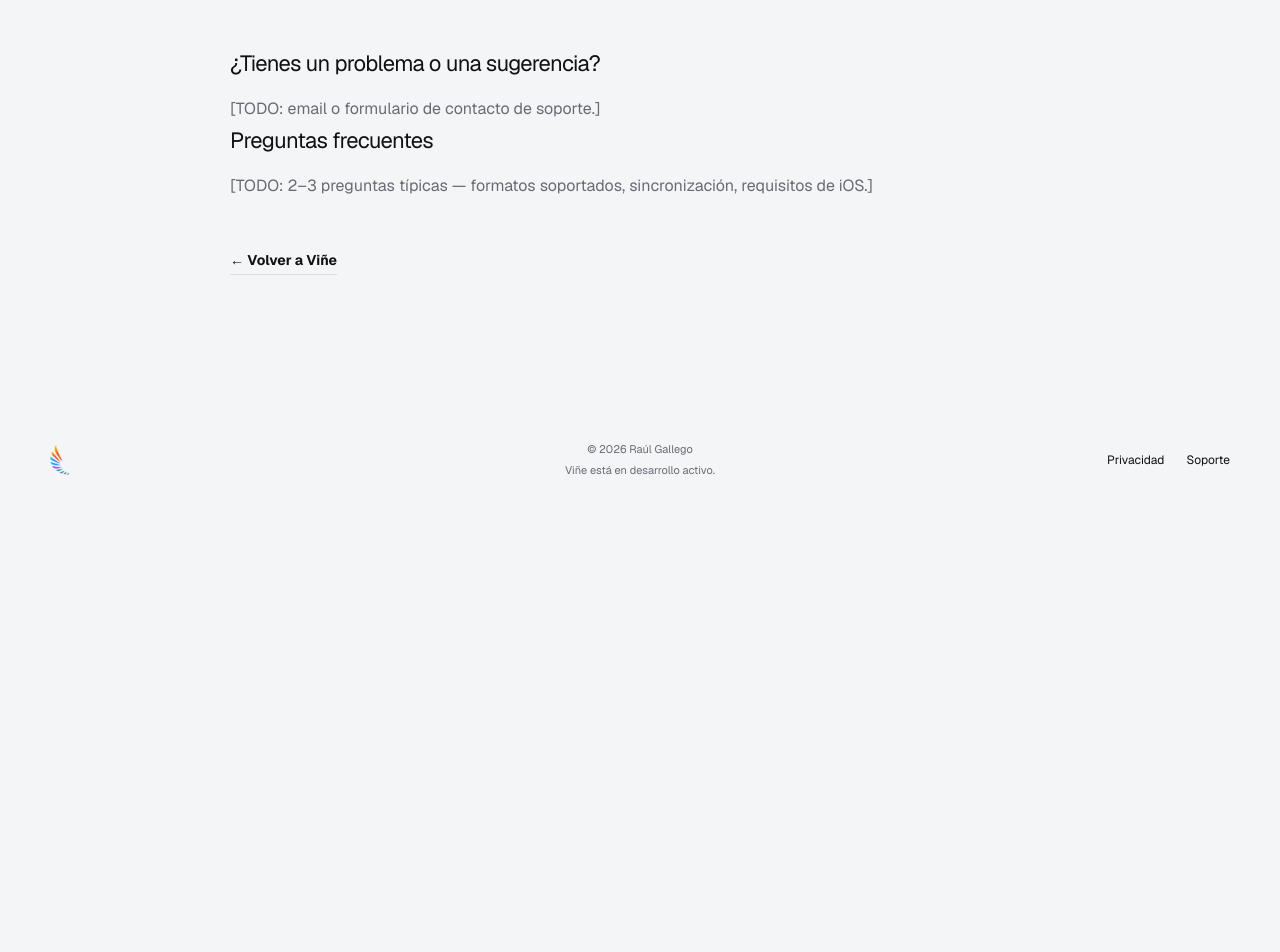
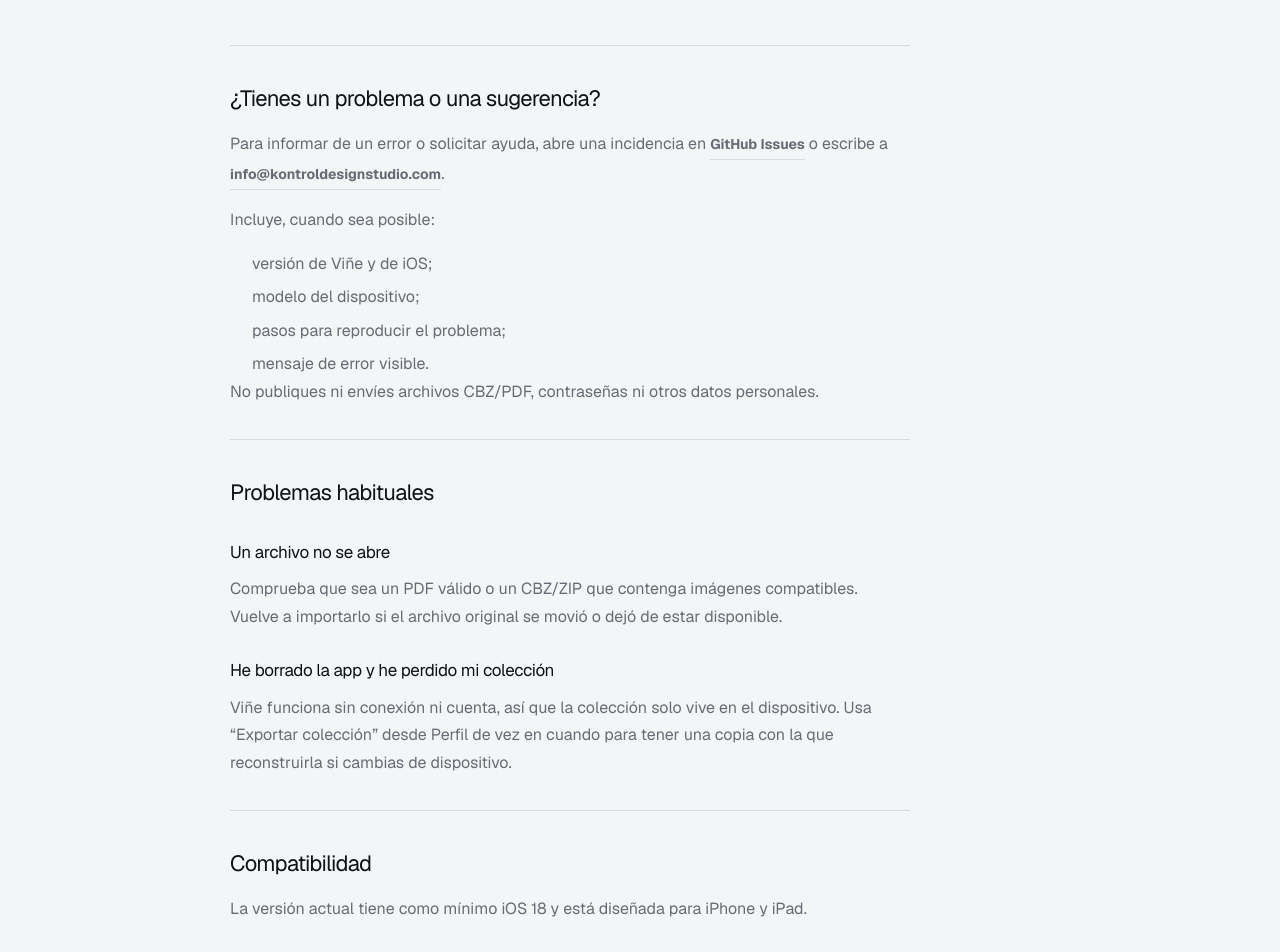
Before and after one commit to kontroldev/KontroDesign-Studio-web, a Next.js app: page /vine/support in a window 1280 px wide. Shown: the part 420-1372 px from the top of the page. Before the commit the page ends 955 px from the top, so only its background shows below. Built offline with nearby package versions, Linux system fonts and the light colour scheme.

Commit message:
Add Viñe support and terms pages

```diff
--- a/app/vine/support/page.tsx
+++ b/app/vine/support/page.tsx
@@ -3,18 +3,51 @@ import { VineLegalPage } from '@/components/vine/vine-legal-page';
 
 export const metadata: Metadata = {
   title: 'Viñe — Soporte',
+  description: 'Ayuda y soporte para Viñe, la app para organizar colecciones de cómics.',
 };
 
 export default function VineSupportPage() {
   return (
     <VineLegalPage
       title="Soporte"
-      introduction="Borrador pendiente de revisión. Apple exige una URL de soporte funcional antes de enviar la app a revisión."
+      introduction="Si necesitas ayuda con Viñe o quieres informar de un error, estamos aquí para ayudarte."
     >
-      <h2>¿Tienes un problema o una sugerencia?</h2>
-      <p>[TODO: email o formulario de contacto de soporte.]</p>
-      <h2>Preguntas frecuentes</h2>
-      <p>[TODO: 2–3 preguntas típicas — formatos soportados, sincronización, requisitos de iOS.]</p>
+      <section>
+        <h2>¿Tienes un problema o una sugerencia?</h2>
+        <p>
+          Para informar de un error o solicitar ayuda, abre una incidencia en{' '}
+          <a className="text-link" href="https://github.com/kontroldev/PanelMax-App/issues" target="_blank" rel="noreferrer">
+            GitHub Issues
+          </a>{' '}
+          o escribe a{' '}
+          <a className="text-link" href="mailto:info@kontroldesignstudio.com">
+            info@kontroldesignstudio.com
+          </a>.
+        </p>
+        <p>Incluye, cuando sea posible:</p>
+        <ul>
+          <li>versión de Viñe y de iOS;</li>
+          <li>modelo del dispositivo;</li>
+          <li>pasos para reproducir el problema;</li>
+          <li>mensaje de error visible.</li>
+        </ul>
+        <p>No publiques ni envíes archivos CBZ/PDF, contraseñas ni otros datos personales.</p>
+      </section>
+      <section>
+        <h2>Problemas habituales</h2>
+        <h3>Un archivo no se abre</h3>
+        <p>
+          Comprueba que sea un PDF válido o un CBZ/ZIP que contenga imágenes compatibles. Vuelve a importarlo si el archivo original se movió o dejó de estar disponible.
+        </p>
+        <h3>He borrado la app y he perdido mi colección</h3>
+        <p>
+          Viñe funciona sin conexión ni cuenta, así que la colección solo vive en el dispositivo. Usa “Exportar colección” desde Perfil de vez en cuando para tener una copia con la que reconstruirla si cambias de dispositivo.
+        </p>
+      </section>
+      <section>
+        <h2>Compatibilidad</h2>
+        <p>La versión actual tiene como mínimo iOS 18 y está diseñada para iPhone y iPad.</p>
+      </section>
     </VineLegalPage>
   );
 }
--- /dev/null
+++ b/app/vine/terms/page.tsx
@@ -0,0 +1,48 @@
+import type { Metadata } from 'next';
+import { VineLegalPage } from '@/components/vine/vine-legal-page';
+
+export const metadata: Metadata = {
+  title: 'Viñe — Condiciones de uso',
+  description: 'Condiciones de uso de Viñe.',
+};
+
+export default function VineTermsPage() {
+  return (
+    <VineLegalPage
+      title="Condiciones de uso"
+      introduction="Estas condiciones explican el uso de Viñe y las responsabilidades relacionadas con los archivos que importas."
+    >
+      <div className="privacy-meta" aria-label="Información de las condiciones">
+        <span>Última actualización</span>
+        <strong>7 de septiembre de 2026</strong>
+      </div>
+      <section>
+        <h2>Uso de la aplicación</h2>
+        <p>
+          Al usar Viñe aceptas estas condiciones y la{' '}
+          <a className="text-link" href="https://www.apple.com/legal/internet-services/itunes/dev/stdeula/" target="_blank" rel="noreferrer">
+            licencia estándar aplicable de la App Store
+          </a>{' '}
+          desde la que obtuviste la aplicación.
+        </p>
+        <p>
+          Viñe organiza metadatos que tú mismo introduces y abre archivos locales que tú mismo seleccionas. No vende, aloja ni suministra cómics. Eres responsable de disponer de los permisos necesarios sobre cualquier archivo que importes y de cumplir la legislación aplicable.
+        </p>
+        <p>No debes utilizar Viñe para vulnerar derechos de autor ni para eludir medidas de protección.</p>
+      </section>
+      <section>
+        <h2>Disponibilidad y responsabilidad</h2>
+        <p>
+          Viñe se proporciona sin garantía de que todos los archivos, por dañados o por su formato, sean compatibles. Nada de estas condiciones limita los derechos imperativos que correspondan al consumidor.
+        </p>
+      </section>
+      <section>
+        <h2>Contacto</h2>
+        <p>
+          Para soporte, consulta la página de <a className="text-link" href="/vine/support">Soporte</a>. Para cuestiones de privacidad, consulta la{' '}
+          <a className="text-link" href="/vine/privacy">Política de privacidad</a>.
+        </p>
+      </section>
+    </VineLegalPage>
+  );
+}
--- a/components/vine/vine-footer.tsx
+++ b/components/vine/vine-footer.tsx
@@ -11,6 +11,7 @@ export function VineFooter() {
       <div className="footer-links">
         <a href="/vine/privacy">Privacidad</a>
         <a href="/vine/support">Soporte</a>
+        <a href="/vine/terms">Condiciones de uso</a>
       </div>
     </footer>
   );
```
Also changed, not shown: app/globals.css.
